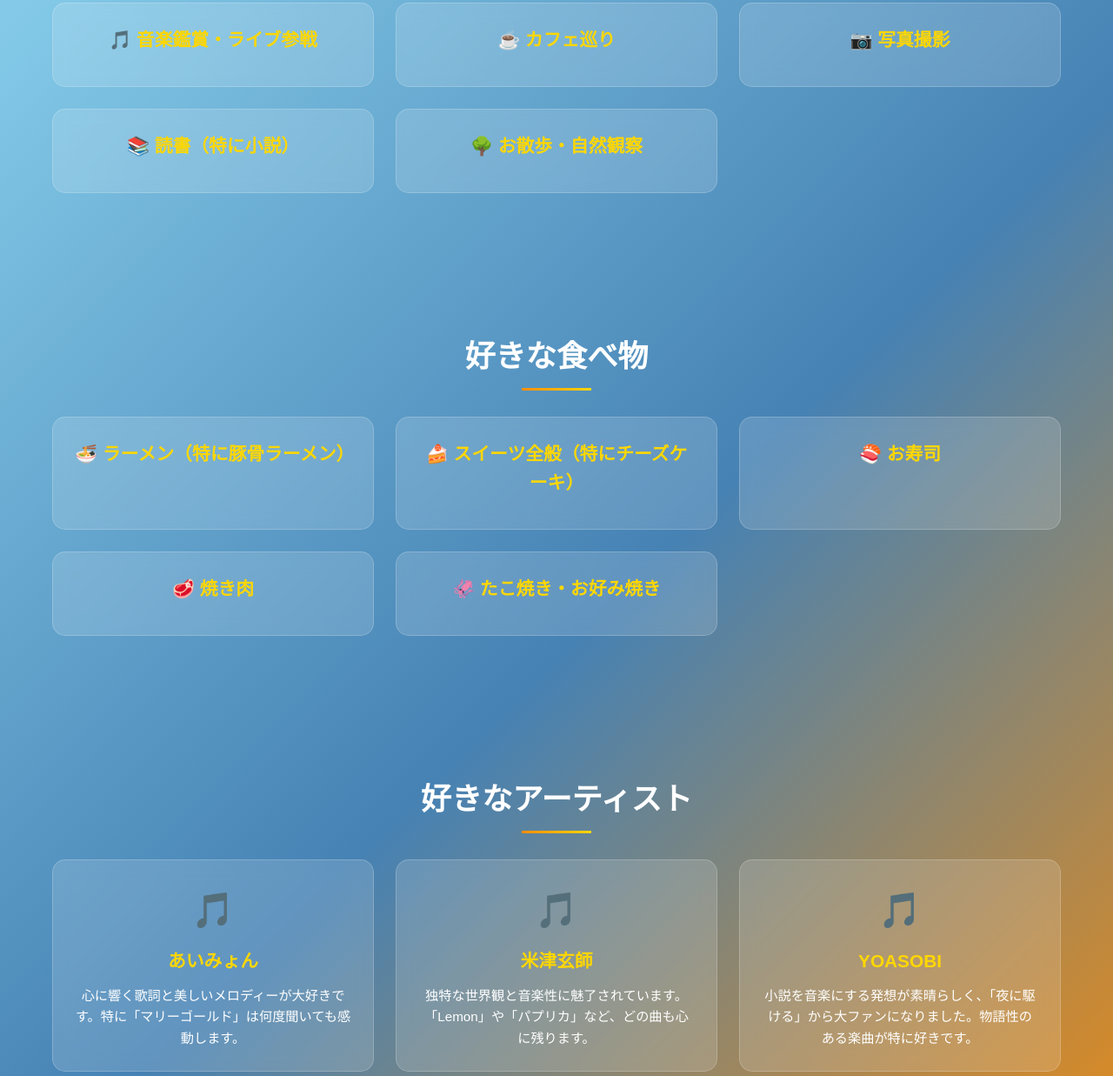
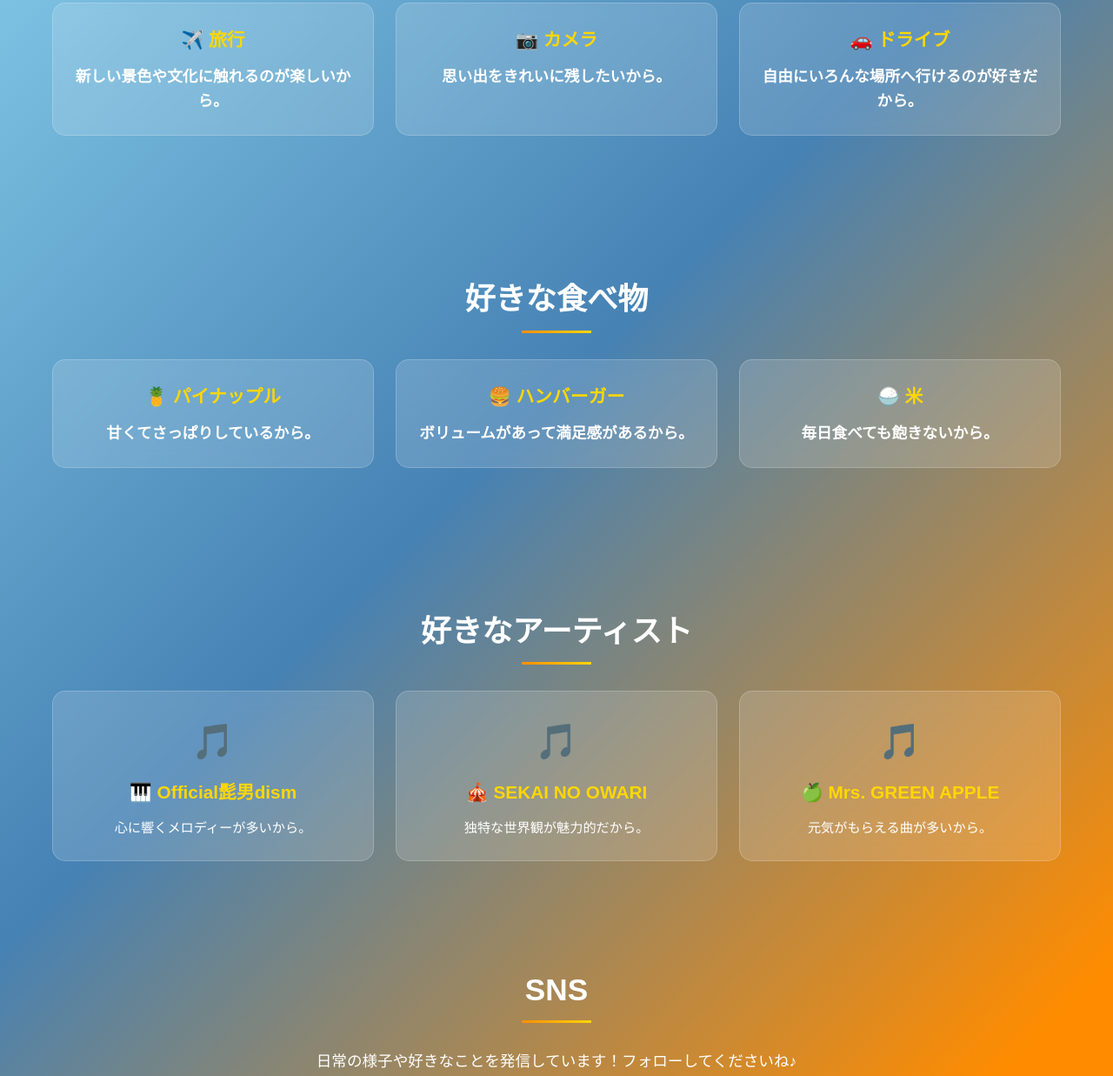
Before and after one commit to oi-kaana/oi-kaana.github.io, a plain HTML site: page index.html in a window 1280 px wide. Shown: the part 1508-2745 px from the top of the page at 87% size. Drawn offline with Linux system fonts and the light colour scheme.

Commit message:
プロフィール情報を更新し、趣味や好きな食べ物、アーティストを追加しました。また、SNSリンクを修正しました。

```diff
--- a/index.html
+++ b/index.html
@@ -546,7 +546,7 @@
                 <div class="profile-image"></div>
                 <div class="profile-text">
                     <p>こんにちは！及川可奈子です。</p>
-                    <p>毎日を楽しく過ごすことが大好きで、新しいことにチャレンジするのが好きです。音楽を聴いたり、美味しいものを食べたりしながら、みんなと楽しい時間を共有できることが何より嬉しいです。</p>
+                    <p>毎日を楽しく過ごすことが大好きで、慣れ親しんだ環境や日常を大切にしています。音楽を聴いたり、美味しいものを食べたりしながら、みんなと楽しい時間を共有できることが何より嬉しいです。</p>
                     <p>このサイトでは、私の好きなことや日常のことを皆さんとシェアしていきたいと思っています。どうぞよろしくお願いします！</p>
                 </div>
             </div>
@@ -575,19 +575,16 @@
             <h2 class="section-title">趣味</h2>
             <div class="profile-grid">
                 <div class="profile-card">
-                    <h3>🎵 音楽鑑賞・ライブ参戦</h3>
+                    <h3>✈️ 旅行</h3>
+                    <p>新しい景色や文化に触れるのが楽しいから。</p>
                 </div>
                 <div class="profile-card">
-                    <h3>☕ カフェ巡り</h3>
+                    <h3>📷 カメラ</h3>
+                    <p>思い出をきれいに残したいから。</p>
                 </div>
                 <div class="profile-card">
-                    <h3>📷 写真撮影</h3>
-                </div>
-                <div class="profile-card">
-                    <h3>📚 読書（特に小説）</h3>
-                </div>
-                <div class="profile-card">
-                    <h3>🌳 お散歩・自然観察</h3>
+                    <h3>🚗 ドライブ</h3>
+                    <p>自由にいろんな場所へ行けるのが好きだから。</p>
                 </div>
             </div>
         </section>
@@ -596,19 +593,16 @@
             <h2 class="section-title">好きな食べ物</h2>
             <div class="profile-grid">
                 <div class="profile-card">
-                    <h3>🍜 ラーメン（特に豚骨ラーメン）</h3>
+                    <h3>🍍 パイナップル</h3>
+                    <p>甘くてさっぱりしているから。</p>
                 </div>
                 <div class="profile-card">
-                    <h3>🍰 スイーツ全般（特にチーズケーキ）</h3>
+                    <h3>🍔 ハンバーガー</h3>
+                    <p>ボリュームがあって満足感があるから。</p>
                 </div>
                 <div class="profile-card">
-                    <h3>🍣 お寿司</h3>
-                </div>
-                <div class="profile-card">
-                    <h3>🥩 焼き肉</h3>
-                </div>
-                <div class="profile-card">
-                    <h3>🦑 たこ焼き・お好み焼き</h3>
+                    <h3>🍚 米</h3>
+                    <p>毎日食べても飽きないから。</p>
                 </div>
             </div>
         </section>
@@ -618,28 +612,16 @@
             <h2 class="section-title">好きなアーティスト</h2>
             <div class="artists-grid">
                 <div class="artist-card">
-                    <h3>あいみょん</h3>
-                    <p>心に響く歌詞と美しいメロディーが大好きです。特に「マリーゴールド」は何度聞いても感動します。</p>
+                    <h3>🎹 Official髭男dism</h3>
+                    <p>心に響くメロディーが多いから。</p>
                 </div>
                 <div class="artist-card">
-                    <h3>米津玄師</h3>
-                    <p>独特な世界観と音楽性に魅了されています。「Lemon」や「パプリカ」など、どの曲も心に残ります。</p>
+                    <h3>🎪 SEKAI NO OWARI</h3>
+                    <p>独特な世界観が魅力的だから。</p>
                 </div>
                 <div class="artist-card">
-                    <h3>YOASOBI</h3>
-                    <p>小説を音楽にする発想が素晴らしく、「夜に駆ける」から大ファンになりました。物語性のある楽曲が特に好きです。</p>
-                </div>
-                <div class="artist-card">
-                    <h3>Official髭男dism</h3>
-                    <p>ポップで明るい楽曲から感動的なバラードまで、幅広い音楽性が魅力的。ライブのパフォーマンスも最高です！</p>
-                </div>
-                <div class="artist-card">
-                    <h3>Ado</h3>
-                    <p>力強い歌声と表現力に圧倒されます。「うっせぇわ」から知って、その歌唱力の幅広さに感動しています。</p>
-                </div>
-                <div class="artist-card">
-                    <h3>Mrs. GREEN APPLE</h3>
-                    <p>キャッチーなメロディーと心に刺さる歌詞が魅力的。ライブでの盛り上がりも最高で、いつも元気をもらっています！</p>
+                    <h3>🍏 Mrs. GREEN APPLE</h3>
+                    <p>元気がもらえる曲が多いから。</p>
                 </div>
             </div>
         </section>
@@ -651,10 +633,9 @@
                 日常の様子や好きなことを発信しています！フォローしてくださいね♪
             </p>
             <div class="social-links">
-                <a href="#" class="social-link twitter" title="Twitter/X"><i class="fa-brands fa-x-twitter"></i></a>
-                <a href="#" class="social-link instagram" title="Instagram"><i class="fa-brands fa-instagram"></i></a>
-                <a href="#" class="social-link youtube" title="YouTube"><i class="fa-brands fa-youtube"></i></a>
-                <a href="#" class="social-link tiktok" title="TikTok"><i class="fa-brands fa-tiktok"></i></a>
+                <a href="https://x.com/Ka__na__koooo?t=h6l-MfYIXyeAA1u-5NwmZw&s=09" class="social-link twitter" title="Twitter/X"><i class="fa-brands fa-x-twitter"></i></a>
+                <a href="https://www.instagram.com/oi_kaana?igsh=dW5nejl1YXVlcnhv" class="social-link instagram" title="Instagram"><i class="fa-brands fa-instagram"></i></a>
+                <a href="https://www.instagram.com/_denden_mushi_?igsh=MW5zcjdqZ2kycWVnYg==" class="social-link instagram" title="Photo Account"><i class="fa-solid fa-camera-retro"></i></a>
             </div>
         </section>
     </main>
```
